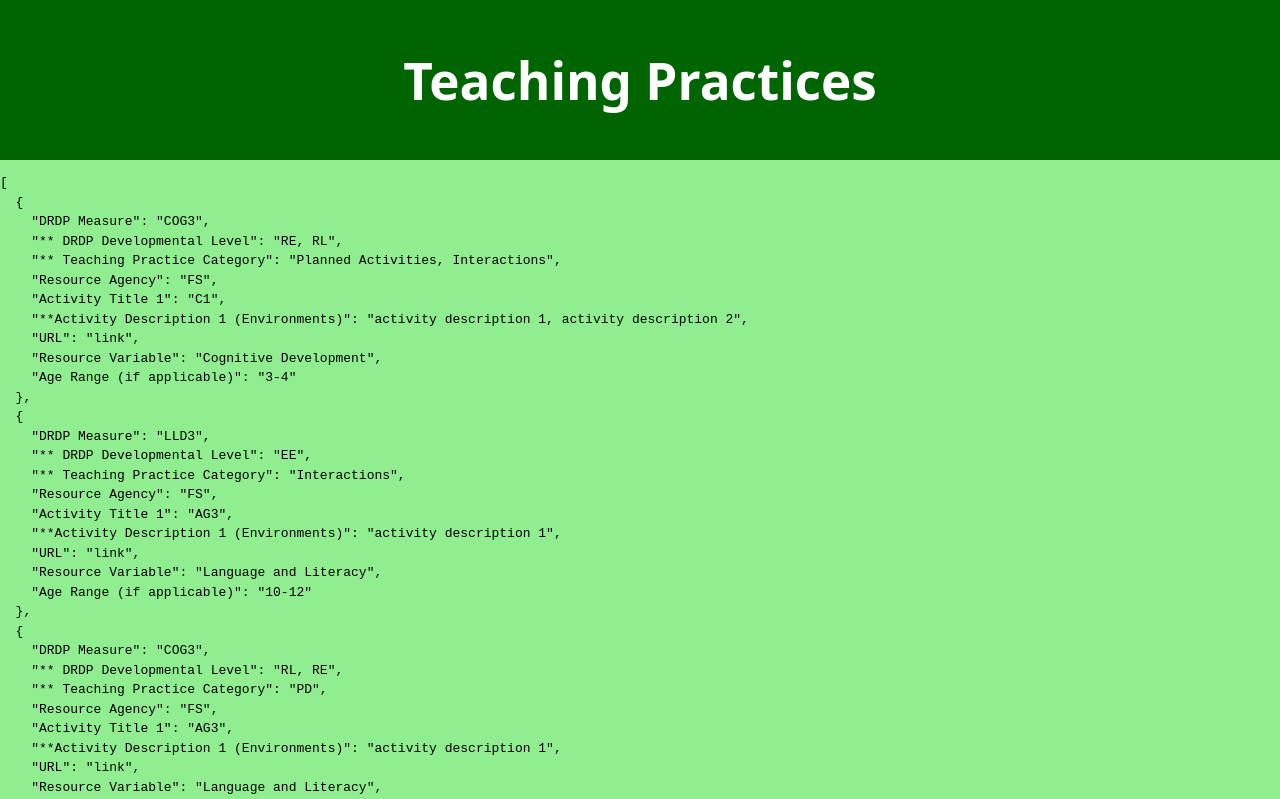
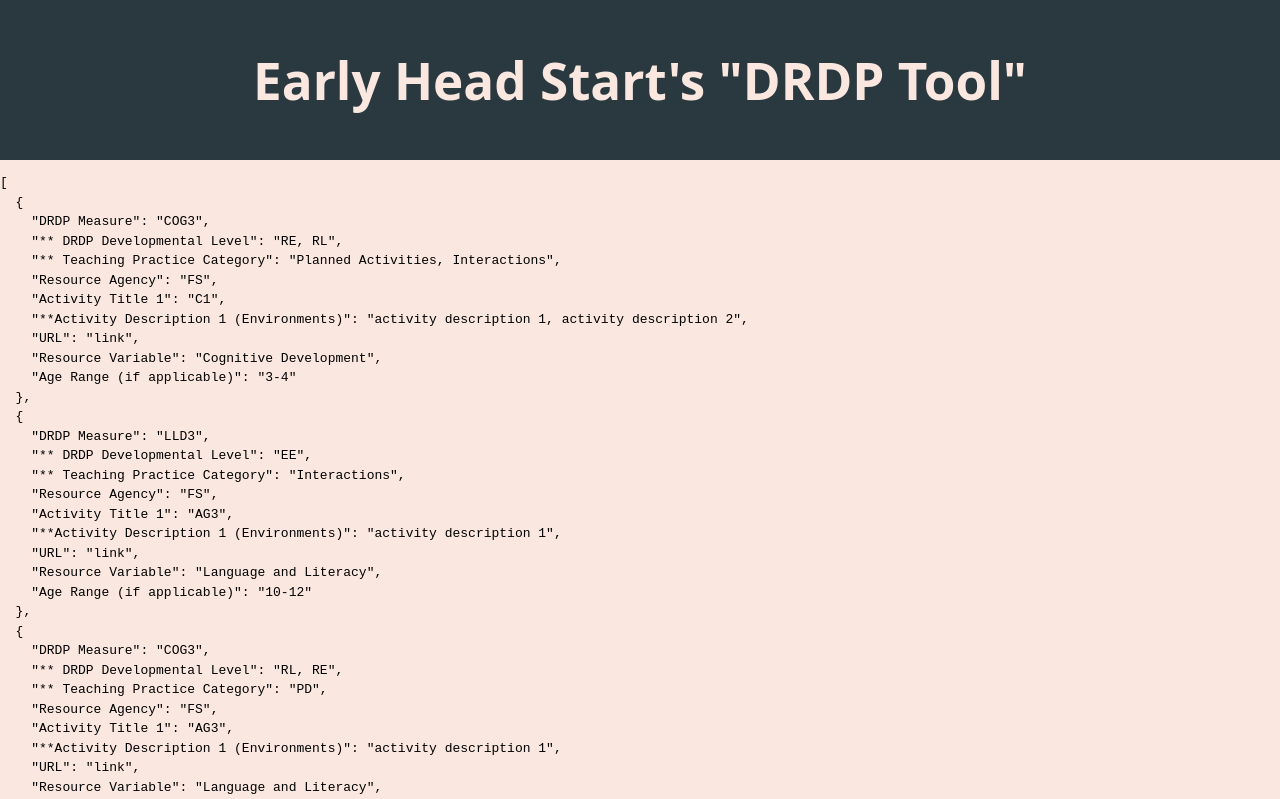
Before and after one commit to kylelin23/EHS_webpage, a React (Vite) app: page / in a window 1280 px wide. Shown: the top 799 px of the page. Built offline with nearby package versions, Linux system fonts and the light colour scheme.

Commit message:
Fix color scheme

```diff
--- a/src/App.css
+++ b/src/App.css
@@ -2,13 +2,13 @@
   display: flex;
   /* height: 100vh; */
   width: 100vw;
-  background-color: lightgreen;
+  background-color: #fae8e0;
   /* justify-content: center; */
   flex-direction: column;
 }
 
 .header {
-  background-color: darkgreen;
+  background-color: #2a383f;
   height: 20vh;
   width: 100vw;
   display: flex;
@@ -17,7 +17,7 @@
 }
 
 h1 {
-  color: white;
+  color: #fae8e0;
 }
 
 .dataContainer {
--- a/src/App.jsx
+++ b/src/App.jsx
@@ -26,7 +26,7 @@ function App() {
 
     <div className = "container">
       <div className = "header">
-        <h1>Teaching Practices</h1>
+        <h1>Early Head Start's "DRDP Tool"</h1>
       </div>
       <div className = "dataContainer">
         <pre className = "data">{JSON.stringify(data, null, 2)}</pre>
```
